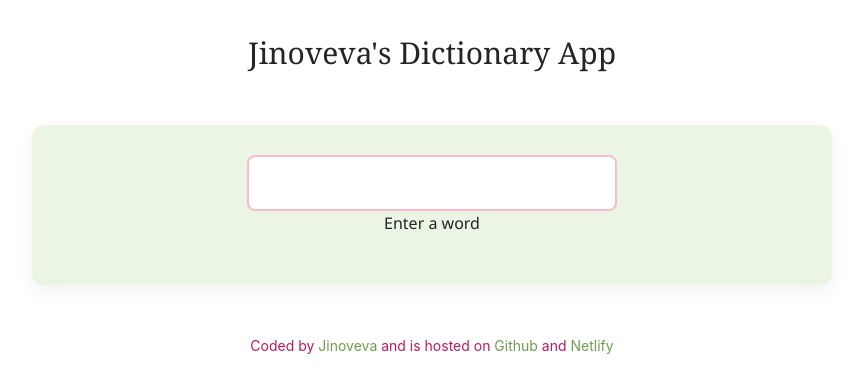
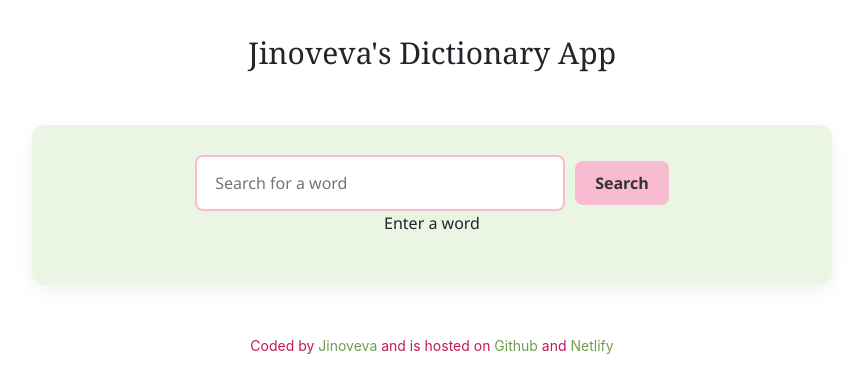
Before and after one commit to Jinoveva/dictionary-project, a React (Create React App) app: page / in a window 1280 px wide. Shown: the top 392 px of the page, without its empty margins (208-1071 px from the left). Built offline with nearby package versions, Linux system fonts and the light colour scheme.

Commit message:
added a submit button

```diff
--- a/src/Dictionary.css
+++ b/src/Dictionary.css
@@ -30,3 +30,21 @@
   border-color: #c2185b; /* deeper pink for contrast */
   box-shadow: 0 0 6px rgba(194, 24, 91, 0.3);
 }
+
+.search-button {
+  margin-left: 10px;
+  padding: 10px 20px;
+  background-color: #f8bbd0; /* baby pink */
+  color: #333;
+  font-weight: 600;
+  border: none;
+  border-radius: 8px;
+  cursor: pointer;
+  transition: background-color 0.3s ease, transform 0.2s ease;
+}
+
+.search-button:hover {
+  background-color: #c2185b; /* deeper pink */
+  color: white;
+  transform: scale(1.05);
+}
--- a/src/Dictionary.js
+++ b/src/Dictionary.js
@@ -27,7 +27,12 @@ export default function Dictionary() {
   return (
     <div className="Dictionary">
       <form onSubmit={search}>
-        <input type="search" onChange={handleKeywordChange}></input>
+        <input
+          type="search"
+          onChange={handleKeywordChange}
+          placeholder="Search for a word"
+        />
+        <input type="submit" value="Search" className="search-button" />
         <p>Enter a word</p>
       </form>
       <Results results={results} />
```
